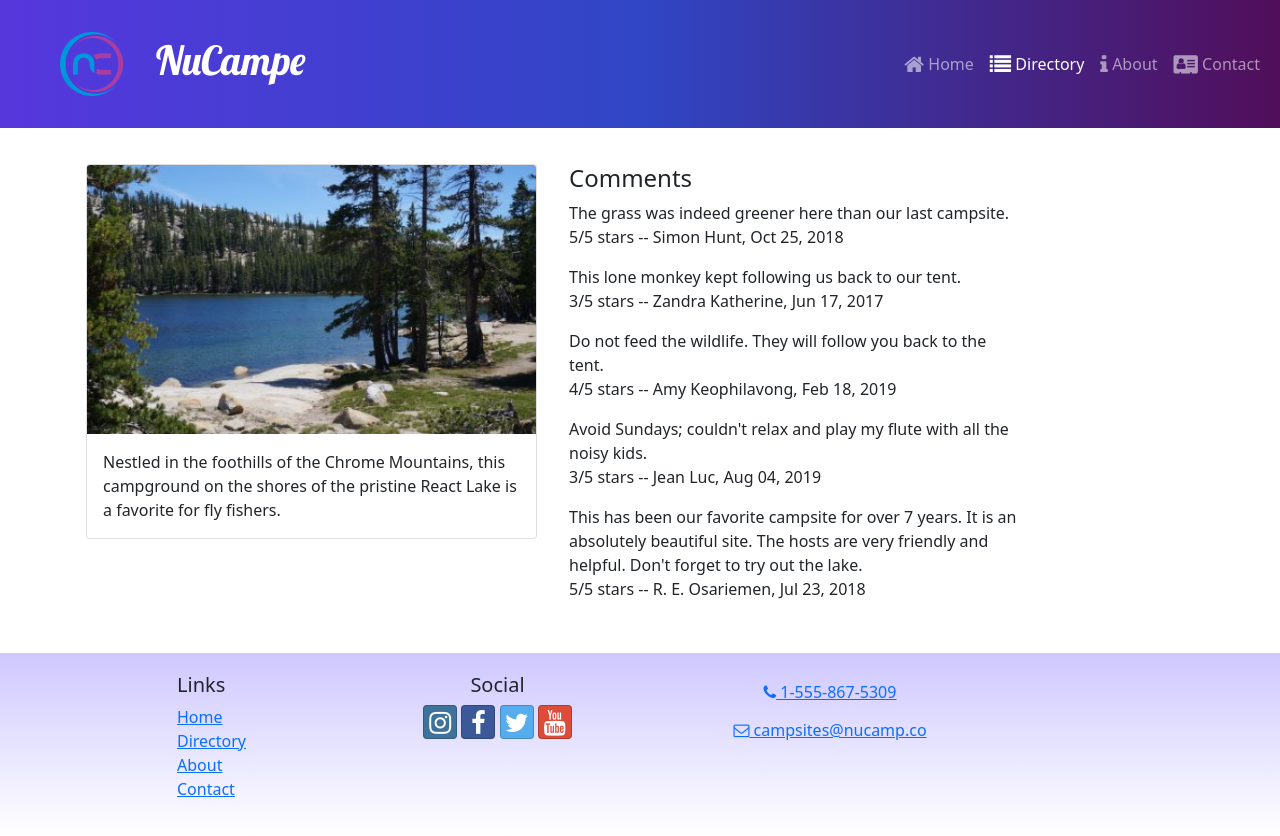
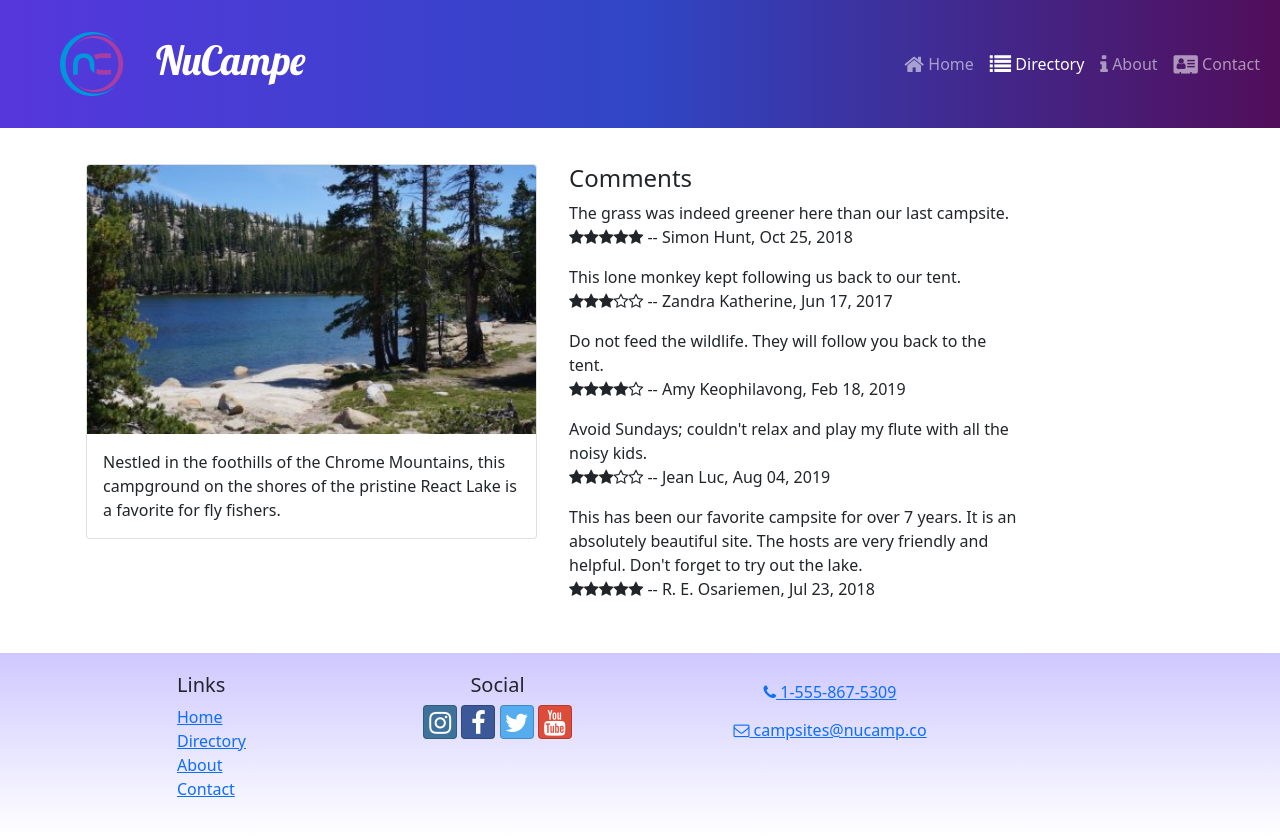
Before and after one commit to Laidir88/react-nucampsite, a React (Create React App) app: page /directory/0 in a window 1280 px wide. Built offline with nearby package versions, Linux system fonts and the light colour scheme.

Commit message:
Made star ratings icons rather than nums

```diff
--- a/src/features/comments/Comment.js
+++ b/src/features/comments/Comment.js
@@ -2,11 +2,22 @@ import { formatDate } from "../../utils/formatDate";
 
 const Comment = ({ comment }) => {
   const { text: commentText, rating, author, date } = comment;
+  // Let's make the star ratings icons rather than a number
+  let star = [];
+  for (let i = 0; i < rating; i++) {
+    star.push(<i class="fa fa-star" aria-hidden="true"></i>);
+  }
+  let noStar = [];
+  for (let i = 0; i < 5 - rating; i++) {
+    noStar.push(<i class="fa fa-star-o" aria-hidden="true"></i>);
+  }
+
   return (
     <p>
       {commentText}
       <br />
-      {rating}/5 stars -- {author}, {formatDate(date)}
+      {star}
+      {noStar} -- {author}, {formatDate(date)}
     </p>
   );
 };
```
